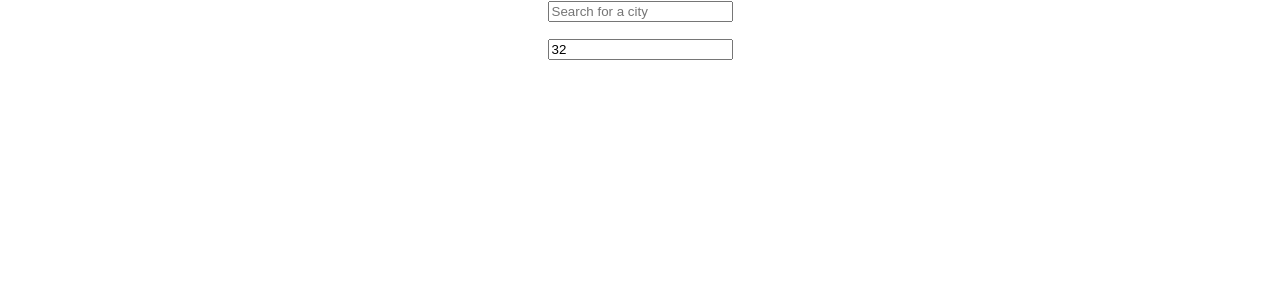
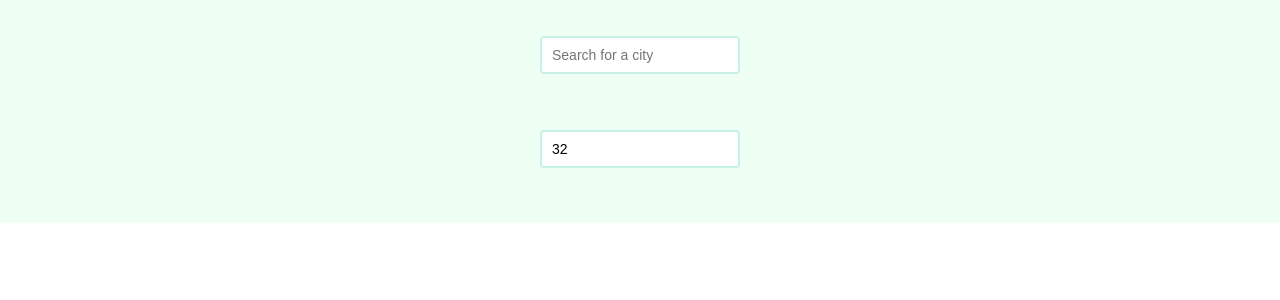
Before and after one commit to tessa-tum/DevTrec, a React (Create React App) app: page / in a window 1280 px wide. Shown: the top 300 px of the page. Built offline with nearby package versions, Linux system fonts and the light colour scheme.

Commit message:
add styles

```diff
--- a/src/App.css
+++ b/src/App.css
@@ -1,38 +1,155 @@
+@import url(https://fonts.googleapis.com/css?family=Roboto:500);
+
 .App {
   text-align: center;
+  padding: 2% 5%;
+  background-color: #f0fff3;
 }
 
-.App-logo {
-  height: 40vmin;
-  pointer-events: none;
+.App * {
+  box-sizing: border-box;
 }
 
-@media (prefers-reduced-motion: no-preference) {
-  .App-logo {
-    animation: App-logo-spin infinite 20s linear;
+/* header and searches container */
+
+.header-container {
+  margin-top: 20px;
+}
+
+.devtrec-logo {
+  height: auto;
+  margin-right: 0.5rem;
+  width: auto;
+  margin-bottom: 10px;
+}
+
+.logo-subline {
+  font-size: large;
+}
+
+.searches-container {
+  display: flex;
+  flex-direction: column;
+  align-items: center;
+  margin-top: 40px;
+}
+
+.search-overline {
+  font-style: italic;
+}
+
+ul {
+  padding: 0;
+  list-style: none;
+}
+
+p {
+  margin: 5px 0;
+}
+
+input[type="text"],
+input[type="number"] {
+  padding: 8px 6px 8px 10px;
+  border-radius: 4px;
+  outline: none;
+  border: 2px solid #c6f1e7;
+  font-size: 14px;
+  line-height: 20px;
+  align-self: center;
+  height: 38px;
+  margin-bottom: 30px;
+  width: 200px;
+  margin-top: 10px;
+}
+
+.city {
+  width: 250px;
+}
+
+#city-search {
+  display: flex;
+  flex-direction: column;
+  margin: auto;
+  position: relative;
+}
+
+.suggestions {
+  width: 250px;
+  position: absolute;
+  top: 45px;
+  z-index: 2;
+  align-self: center;
+  margin: 0;
+  font-size: 14px;
+  box-shadow: 10px 10px 16px -12px rgba(0, 0, 0, 0.75);
+}
+
+.suggestions > li {
+  text-align: left;
+  padding: 8px 6px 8px 10px;
+  background-color: #eee;
+  cursor: default;
+}
+
+.suggestions > li:last-child {
+  border-bottom-left-radius: 4px;
+  border-bottom-right-radius: 4px;
+}
+
+.suggestions > li:hover {
+  background-color: #bcdcdb;
+}
+
+/* list of events grid */
+
+.event {
+  padding: 30px;
+  text-align: center;
+  border-radius: 4px;
+  position: relative;
+  background-color: #c6f1e7;
+  margin-bottom: 20px;
+}
+
+.link {
+  color: #fa4659;
+  font-weight: 700;
+}
+
+.event-description {
+  margin-top: 20px;
+}
+
+.details-button {
+  margin-top: 20px;
+  padding: 8px 10px;
+  border-radius: 5px;
+  outline: none;
+  cursor: pointer;
+  background-color: #fa4659;
+  color: #fff;
+}
+
+@supports (display: grid) {
+  .grid {
+    display: grid;
+    grid-template-columns: 1fr;
+    margin: 0 auto;
+    width: 50%;
+    height: auto;
   }
 }
 
-.App-header {
-  background-color: #282c34;
-  min-height: 100vh;
-  display: flex;
-  flex-direction: column;
-  align-items: center;
-  justify-content: center;
-  font-size: calc(10px + 2vmin);
-  color: white;
+/* media queries */
+
+@media all and (max-width: 500px) {
+  .grid {
+    width: auto;
+  }
 }
 
-.App-link {
-  color: #61dafb;
-}
-
-@keyframes App-logo-spin {
-  from {
-    transform: rotate(0deg);
-  }
-  to {
-    transform: rotate(360deg);
+@media all and (min-width: 500px) and (max-width: 750px) {
+  .grid {
+    width: auto;
   }
 }
```
Also changed, not shown: src/Header.js (added, +12 -0 lines), src/assets/devtrec_logo_cropped.png (added).
